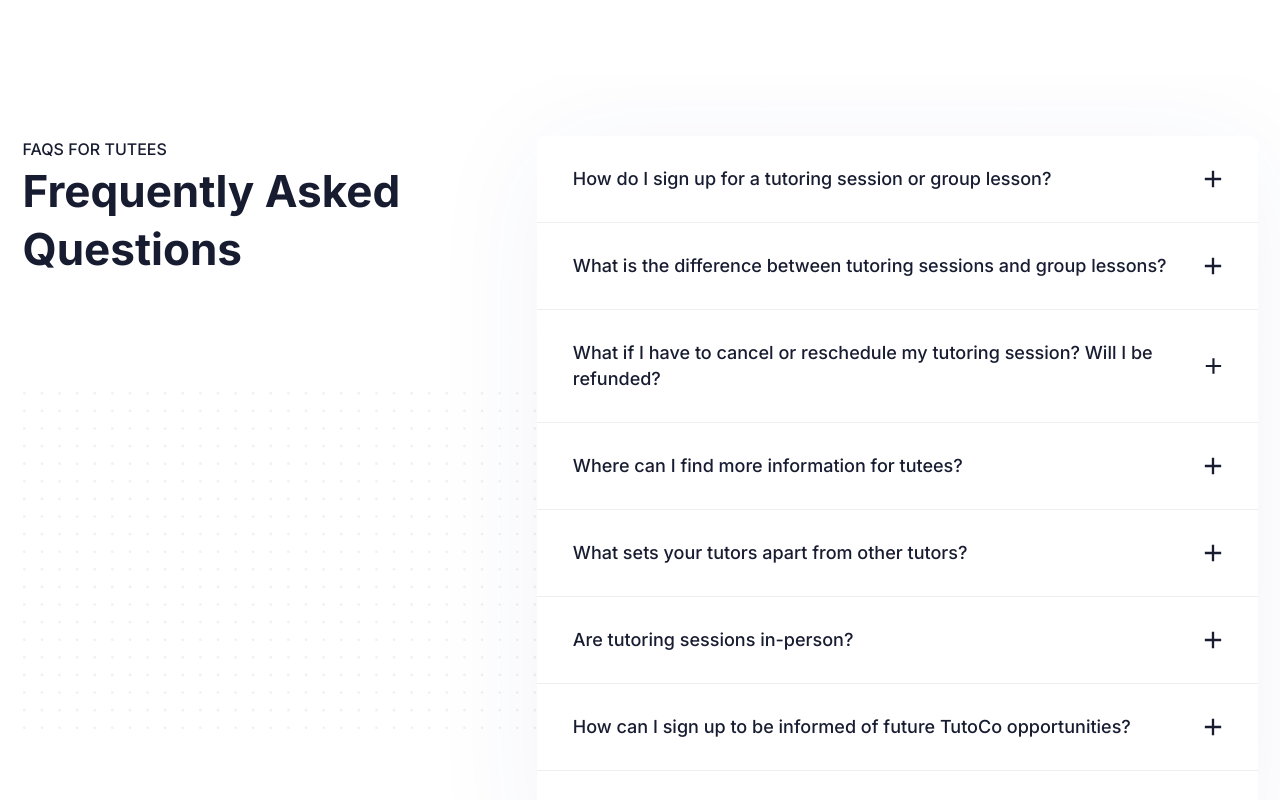
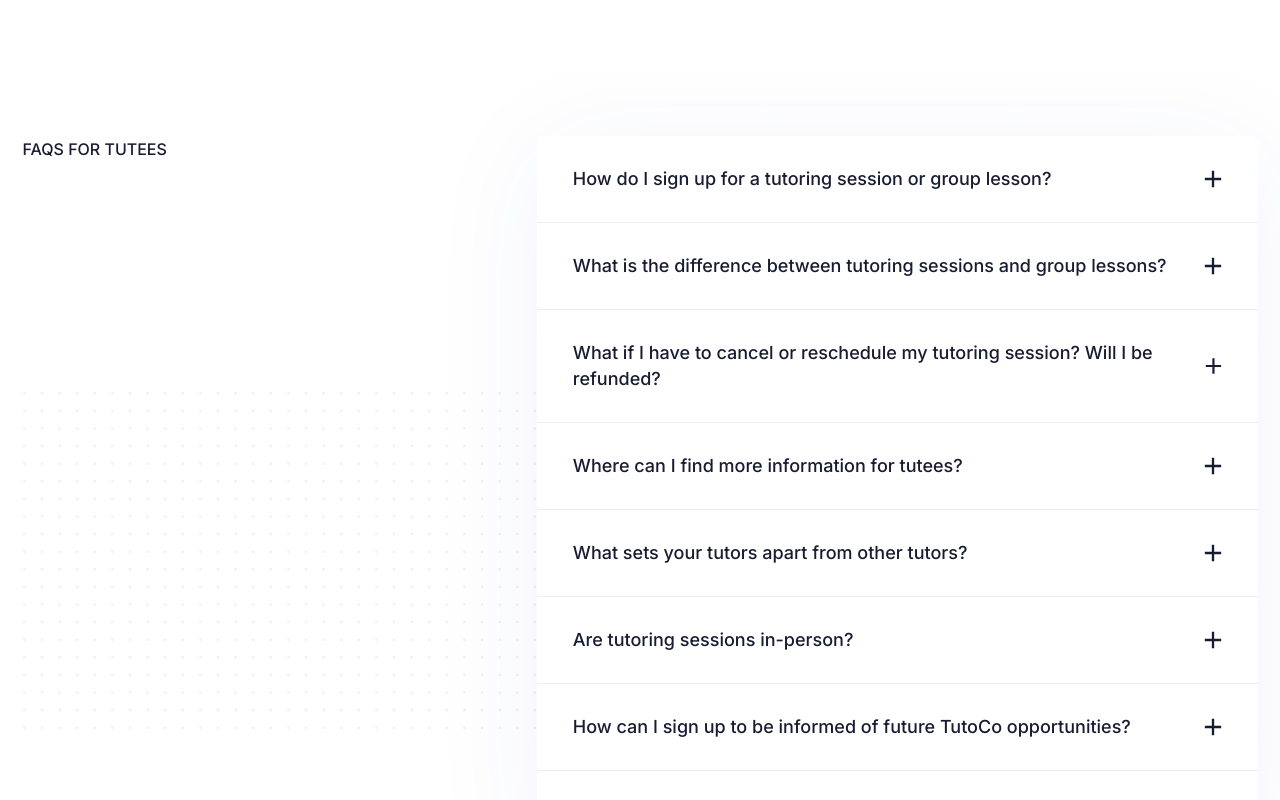
Before and after one commit to TutoCo/tutoco-site, a Next.js app: page / in a window 1280 px wide. Shown: the part 2200-3000 px from the top of the page. Built offline with nearby package versions, Linux system fonts and the light colour scheme.

Commit message:
fixed (pos)?

```diff
--- a/components/FAQ/index.tsx
+++ b/components/FAQ/index.tsx
@@ -48,17 +48,14 @@ const FAQ = () => {
               whileInView="visible"
               transition={{ duration: 1, delay: 0.1 }}
               viewport={{ once: true }}
-              className="relative animate_left md:w-2/5 lg:w-2/5"
+              className="animate_left md:w-2/5 lg:w-2/5"
             >
               <span className="font-medium uppercase text-black dark:text-white">
                 FAQs FOR TUTEES
               </span>
-              <h2 className="sticky top-0 mb-6 text-3xl font-bold text-black dark:text-white xl:text-hero">
+              <h2 className="fixed top-0 left-0 right-0 mb-6 text-3xl font-bold text-black dark:text-white xl:text-hero">
                 Frequently Asked<br/>
                 Questions
-{/*                 <span className="relative inline-block before:absolute before:bottom-2.5 before:left-0 before:-z-1 before:h-3 before:w-full before:bg-titlebg2 dark:before:bg-titlebgdark">
-                  Questions
-                </span> */}
               </h2>
 
               {/*<a
```
